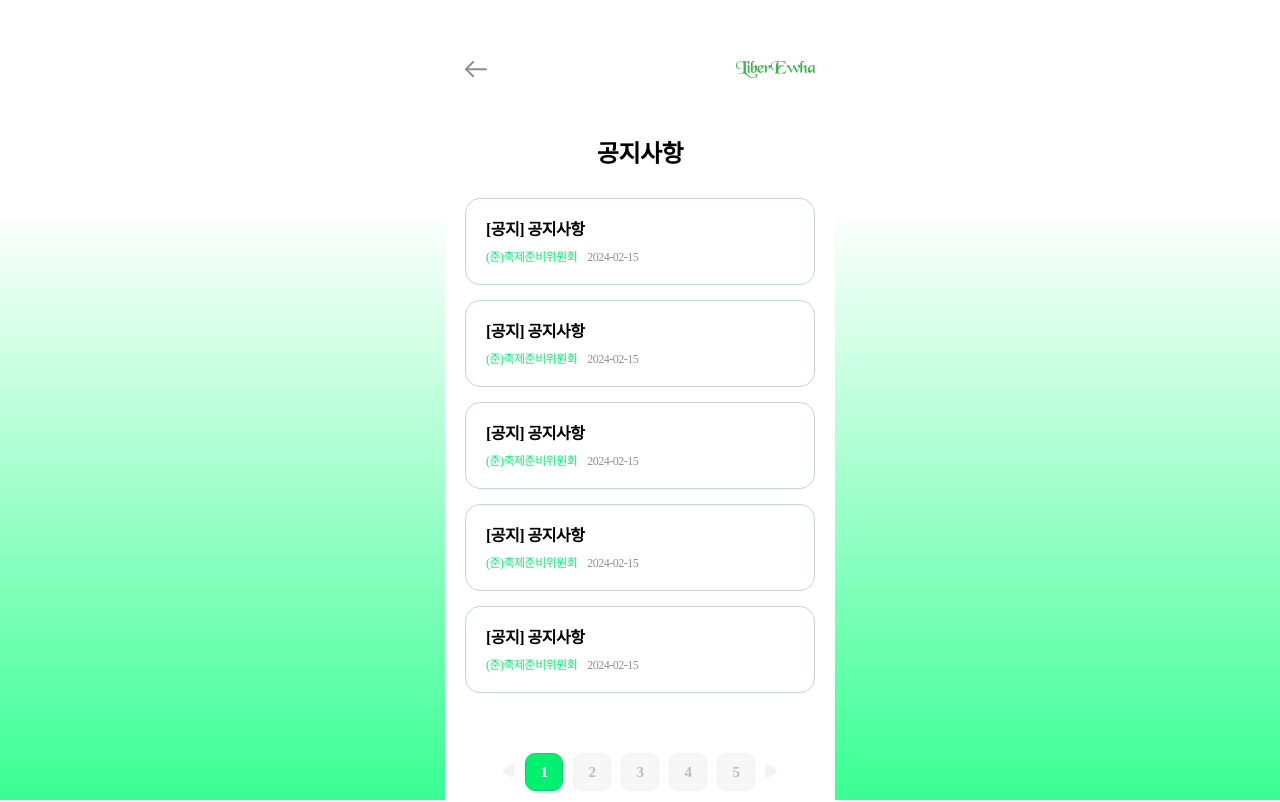
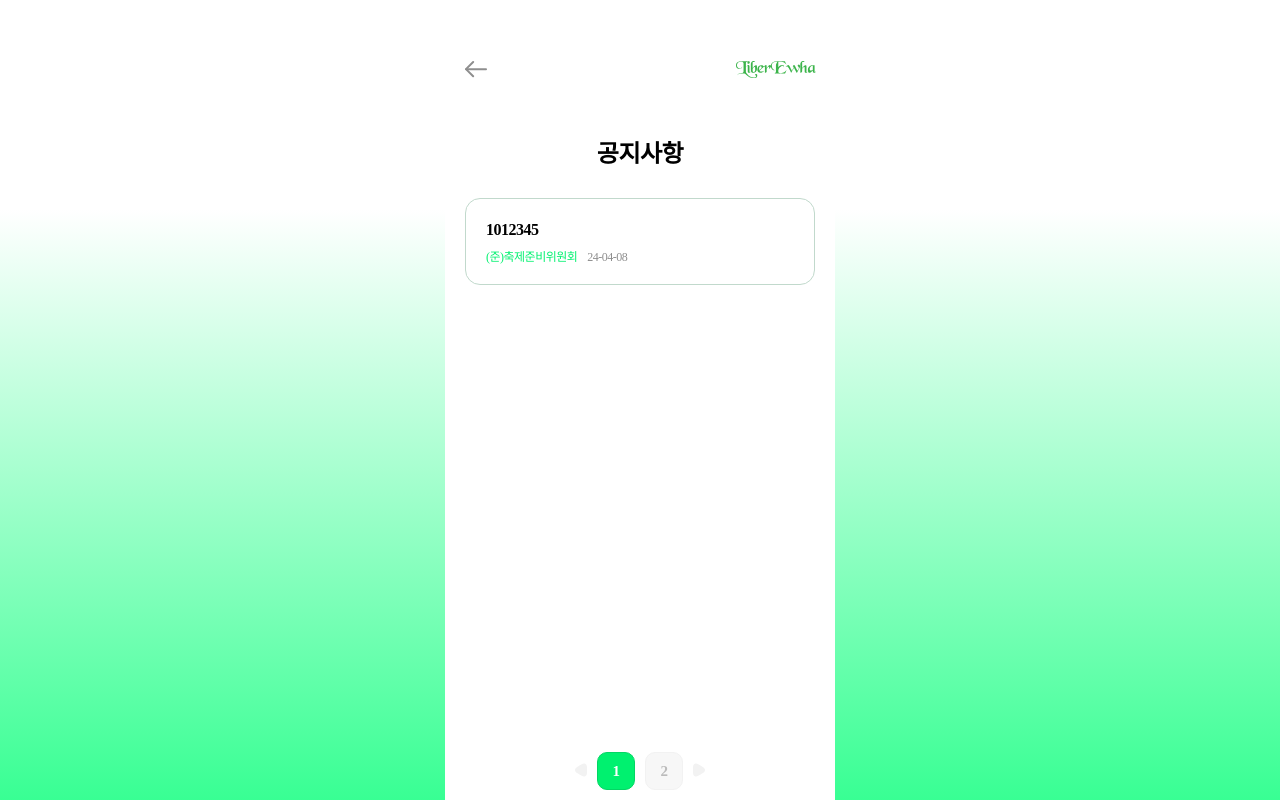
Before and after one commit to y0ung22/12th-Ewha-Festival-Front, a React (Create React App) app: page /notice in a window 1280 px wide. Shown: the top 802 px of the page. Built offline with nearby package versions, Linux system fonts and the light colour scheme; a web font is replaced by a local one.

Commit message:
feat : 공지사항 수정 페이지 navigate 연결

```diff
--- a/src/pages/NoticePage/NoticeDetailPage.jsx
+++ b/src/pages/NoticePage/NoticeDetailPage.jsx
@@ -1,35 +1,71 @@
-import React from 'react';
+import React, { useState } from 'react';
 import styled from 'styled-components';
+import { useNavigate } from 'react-router-dom';
 import { S } from './Notice.style';
 
 import TopBar from '../../_common/TopBar';
 import { CommonBtn } from '../../_common/Button';
 import Footer from '../../_common/Footer';
+import Modal from '../../_common/Modal';
 
 const NoticeDetailPage = () => {
+  const navigate = useNavigate();
+
+  const [data, setData] = useState({
+    id: 1,
+    user: 1,
+    title: '제모옥',
+    content: '내요옹',
+    created_at: '2022-08-28',
+    updated_at: '2022-08-28'
+  });
+
+  const [deleteModal, setDeleteModal] = useState(false);
+
   return (
+    <>
       <S.Wrapper>
         <TopBar />
         <S.MainText>공지사항</S.MainText>
         <S.Container>
           <S.GreenLine />
-        <S.Title>[공지] 공지사항입니다.</S.Title>
+          <S.Title>{data.title}</S.Title>
           <S.GreenLine />
-        <S.Content>
-          국군은 국가의 안전보장과 국토방위의 신성한 의무를 수행함을 사명으로
-        </S.Content>
+          <S.Content>{data.content}</S.Content>
           <Writer>
             <span>(준)축제준비위원회</span>
-          <span>2024-02-15</span>
+            <span>{data.updated_at || data.created_at}</span>
           </Writer>
           <S.GreenLine />
+          {/* 사용자 ID에 따라 가시 여부 조정 */}
           <S.BtnContainer>
-          <CommonBtn>삭제</CommonBtn>
-          <CommonBtn color='green'>수정</CommonBtn>
+            <CommonBtn onClick={() => setDeleteModal(true)}>삭제</CommonBtn>
+            <CommonBtn
+              color='green'
+              onClick={() =>
+                navigate(`/notice/edit`, {
+                  state: data
+                })
+              }
+            >
+              수정
+            </CommonBtn>
           </S.BtnContainer>
         </S.Container>
         <Footer />
       </S.Wrapper>
+
+      {deleteModal && (
+        <Modal
+          msgType={1}
+          title='공지 삭제'
+          msg1='해당 공지사항을 삭제하시겠습니까?'
+          msg2='삭제된 글은 다시 불러올 수 없습니다.'
+          option={2}
+          setIsModalOpen={setDeleteModal}
+        />
+      )}
+    </>
   );
 };
 
--- a/src/pages/NoticePage/NoticeEditPage.jsx
+++ b/src/pages/NoticePage/NoticeEditPage.jsx
@@ -1,4 +1,5 @@
 import React, { useState, useCallback } from 'react';
+import { useLocation } from 'react-router-dom';
 import { S } from './Notice.style';
 
 import TopBar from '../../_common/TopBar';
@@ -9,8 +10,10 @@ import ContentInput from './components/ContentInput';
 import Modal from '../../_common/Modal';
 
 const NoticeEditPage = () => {
-  const [newTitle, setNewTitle] = useState('');
-  const [newContent, setNewContent] = useState('');
+  const location = useLocation();
+
+  const [newTitle, setNewTitle] = useState(location.state?.title);
+  const [newContent, setNewContent] = useState(location.state?.content);
   const [textLimitModal, setTextLimitModal] = useState(false);
 
   const handleTitle = useCallback(e => {
@@ -31,10 +34,10 @@ const NoticeEditPage = () => {
     }
   }, []);
 
-  const [deleteModal, setDeleteModal] = useState(false);
+  const [cancelModal, setCancelModal] = useState(false);
   const [submitModal, setSubmitModal] = useState(false);
   const SubmitModalOpen = () => {
-    if (newTitle.trim() !== null && newContent.trim() !== null) {
+    if (newTitle.trim() !== '' && newContent.trim() !== '') {
       setSubmitModal(true);
     }
   };
@@ -44,26 +47,26 @@ const NoticeEditPage = () => {
         <TopBar />
         <S.MainText>공지 수정하기</S.MainText>
         <S.Container>
-          <TitleInput handleTitle={handleTitle} />
-          <ContentInput handleContent={handleContent} />
+          <TitleInput newTitle={newTitle} handleTitle={handleTitle} />
+          <ContentInput newContent={newContent} handleContent={handleContent} />
           <S.BtnContainer>
-            <CommonBtn onClick={() => setDeleteModal(true)}>삭제</CommonBtn>
+            <CommonBtn onClick={() => setCancelModal(true)}>취소</CommonBtn>
             <CommonBtn color='green' onClick={SubmitModalOpen}>
-              수정
+              완료
             </CommonBtn>
           </S.BtnContainer>
         </S.Container>
         <Footer />
       </S.Wrapper>
 
-      {deleteModal && (
+      {cancelModal && (
         <Modal
           msgType={1}
-          title='공지 삭제'
-          msg1='해당 공지사항을 삭제하시겠습니까?'
-          msg2='삭제된 글은 다시 불러올 수 없습니다.'
+          title='공지 수정 취소'
+          msg1='공지사항 수정을 취소하시겠습니까?'
+          msg2='수정된 내용은 저장되지 않습니다.'
           option={2}
-          setIsModalOpen={setDeleteModal}
+          setIsModalOpen={setCancelModal}
         />
       )}
 
--- a/src/pages/NoticePage/NoticeListPage.jsx
+++ b/src/pages/NoticePage/NoticeListPage.jsx
@@ -8,7 +8,22 @@ import Pagination from '../../_common/Pagination';
 
 const NoticeListPage = () => {
   const [currentPage, setCurrentPage] = useState(1);
-  const [totalPage, setTotalPage] = useState(5);
+  const [data, setData] = useState({
+    page: 1,
+    total: 7,
+    total_page: 2,
+    view: 5,
+    data: [
+      {
+        id: 15,
+        user: 'admin',
+        title: '1012345',
+        content: '1012345',
+        created_at: '24-04-08 00:24',
+        updated_at: '24-04-08 00:24'
+      }
+    ]
+  });
 
   return (
     <>
@@ -16,14 +31,12 @@ const NoticeListPage = () => {
         <TopBar />
         <S.MainText>공지사항</S.MainText>
         <S.List>
-          <ListBox />
-          <ListBox />
-          <ListBox />
-          <ListBox />
-          <ListBox />
+          {data.data.map((d, index) => (
+            <ListBox key={index} d={d} />
+          ))}
         </S.List>
         <Pagination
-          total={totalPage}
+          total={data.total_page}
           page={currentPage}
           setPage={setCurrentPage}
         />
--- a/src/pages/NoticePage/NoticeWritePage.jsx
+++ b/src/pages/NoticePage/NoticeWritePage.jsx
@@ -34,7 +34,7 @@ const NoticeWritePage = () => {
   const [cancelModal, setCancelModal] = useState(false);
   const [submitModal, setSubmitModal] = useState(false);
   const SubmitModalOpen = () => {
-    if (newTitle.trim() !== null && newContent.trim() !== null) {
+    if (newTitle.trim() !== '' && newContent.trim() !== '') {
       setSubmitModal(true);
     }
   };
@@ -45,8 +45,8 @@ const NoticeWritePage = () => {
         <TopBar />
         <S.MainText>공지 작성하기</S.MainText>
         <S.Container>
-          <TitleInput handleTitle={handleTitle} />
-          <ContentInput handleContent={handleContent} />
+          <TitleInput newTitle={newTitle} handleTitle={handleTitle} />
+          <ContentInput newContent={newContent} handleContent={handleContent} />
           <S.BtnContainer>
             <CommonBtn onClick={() => setCancelModal(true)}>취소</CommonBtn>
             <CommonBtn color='green' onClick={SubmitModalOpen}>
--- a/src/pages/NoticePage/components/ContentInput.jsx
+++ b/src/pages/NoticePage/components/ContentInput.jsx
@@ -1,13 +1,14 @@
 import React from 'react';
 import { S } from '../Notice.style';
 
-const ContentInput = ({ handleContent }) => {
+const ContentInput = ({ newContent = '', handleContent }) => {
   return (
     <>
       <S.ContentInput
         type='text'
         placeholder='내용을 작성하세요(최대 310자)'
         maxLength={310}
+        value={newContent}
         onChange={handleContent}
       />
       <S.GreenLine />
--- a/src/pages/NoticePage/components/ListBox.jsx
+++ b/src/pages/NoticePage/components/ListBox.jsx
@@ -1,12 +1,19 @@
 import styled from 'styled-components';
+import { useNavigate } from 'react-router-dom';
 
-const ListBox = () => {
+const ListBox = ({ d }) => {
+  const navigate = useNavigate();
+
   return (
-    <Container>
-      <div>[공지] 공지사항</div>
+    <Container
+      onClick={() => {
+        navigate(`/notice/${d.id}`);
+      }}
+    >
+      <div>{d.title}</div>
       <div>
         <span>(준)축제준비위원회</span>
-        <span>2024-02-15</span>
+        <span>{d.updated_at.split(' ')[0] || d.created_at.split(' ')[0]}</span>
       </div>
     </Container>
   );
--- a/src/pages/NoticePage/components/TitleInput.jsx
+++ b/src/pages/NoticePage/components/TitleInput.jsx
@@ -1,7 +1,7 @@
 import React from 'react';
 import { S } from '../Notice.style';
 
-const TitleInput = ({ handleTitle }) => {
+const TitleInput = ({ newTitle = '', handleTitle }) => {
   return (
     <>
       <S.GreenLine />
@@ -9,6 +9,7 @@ const TitleInput = ({ handleTitle }) => {
         type='text'
         placeholder='제목을 작성하세요(최대 20자)'
         maxLength={20}
+        value={newTitle}
         onChange={handleTitle}
       />
       <S.GreenLine />
```
Lines whose indentation alone changed are shown as unchanged.
